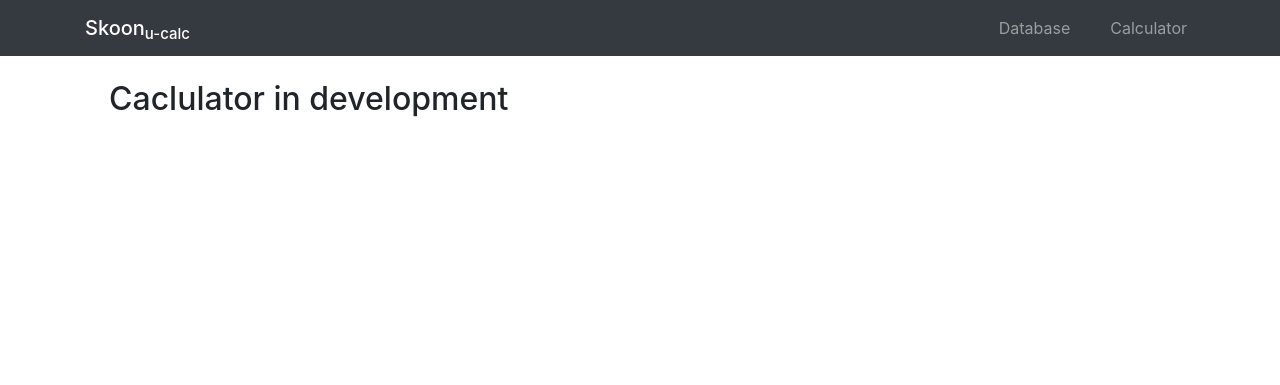
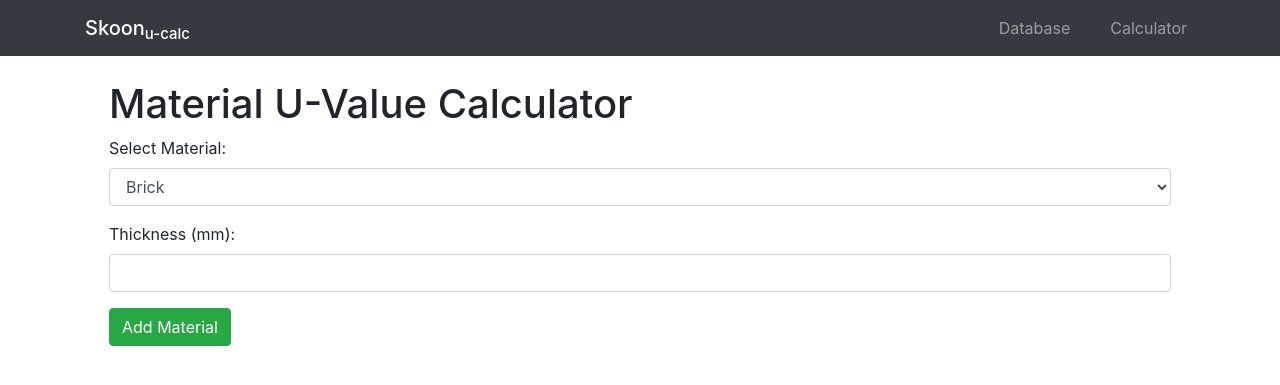
Before and after one commit to BenCurrieDev/SkoonAssignment, a Django app: page /calculator in a window 1280 px wide. Shown: the top 385 px of the page. Run offline with Django 4.2, Linux system fonts and the light colour scheme; data comes from the database, SQL or seed files in the repository; data that the repository does not hold is empty; some libraries are stand-ins or nearby versions.

Commit message:
added form for component creation

```diff
--- a/templates/calculator.html
+++ b/templates/calculator.html
@@ -1,5 +1,32 @@
 {% extends 'base.html' %}
 
 {% block content %}
-    <h2>Caclulator in development</h2>
+    <h1>Material U-Value Calculator</h1>
+    <form method="POST">
+        {% csrf_token %}
+
+        <div class="form-group">
+            <label for="select_mat">Select Material:</label>
+            <select name="material" id="select_mat" class="form-control">
+                <optgroup label="Basic Material">
+                    {% for material in materials %}
+                    <option value={{material}}>{{material.name}}</option>
+                    {% endfor %}
+                </optgroup>
+                <optgroup label="Composite Material">
+                    {% for composite in composites %}
+                    <option value={{composite}}>{{composite.name}}</option>
+                    {% endfor %}
+                </optgroup>
+            </select>
+        </div>
+
+        <div class="form-group">
+            <label for="def_thickness">Thickness (mm):</label>
+            <input type="number" class="form-control" name="thickness" id="def_thickness">
+        </div>
+
+        <button type="submit" class="btn btn-success">Add Material</button>
+
+    </form>
 {% endblock %}
```
